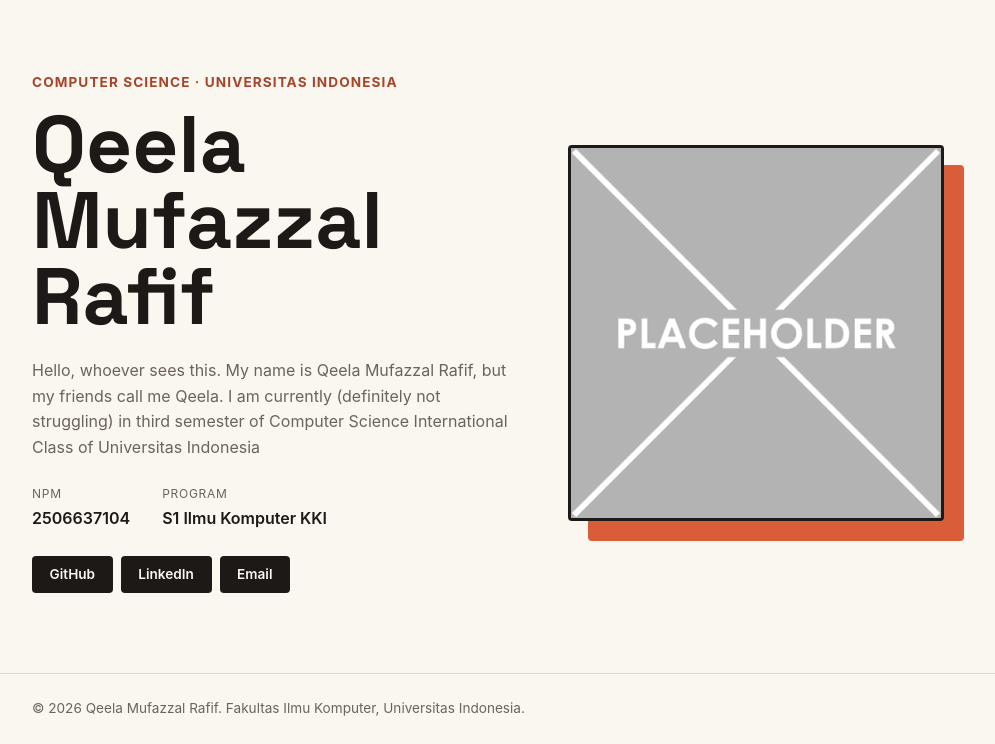
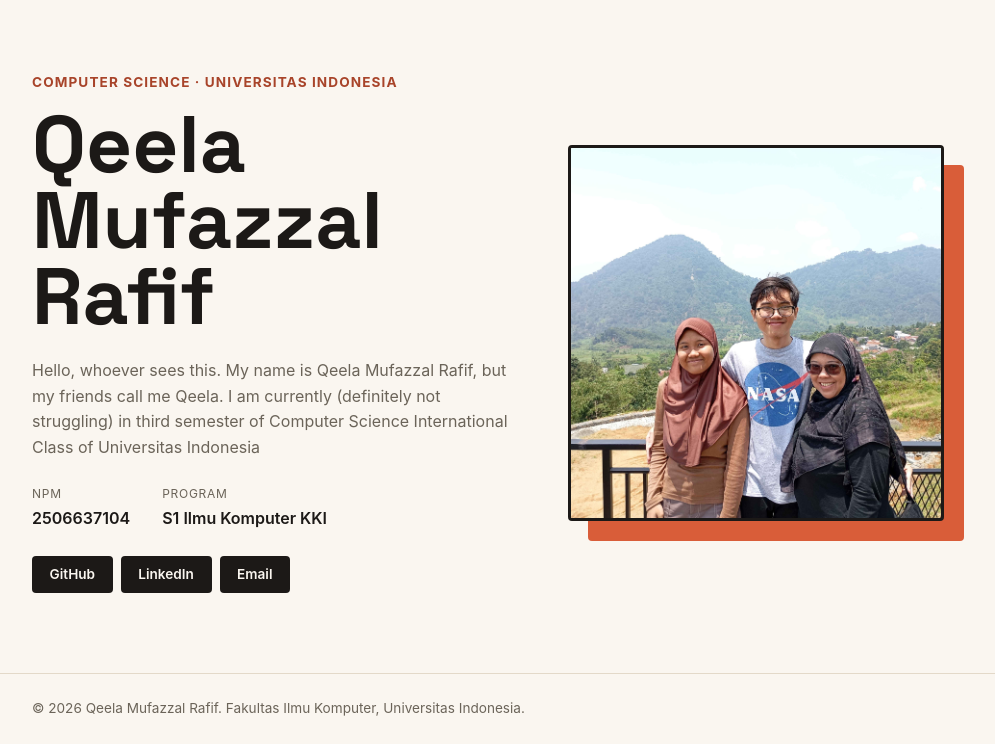
Before and after one commit to qeela-mufazzal/myportofolio, a Django app: page / in a window 1280 px wide. Shown: the part 74-818 px from the top of the page, without its empty margins (152-1147 px from the left). Run offline with Django 5.2, Linux system fonts and the light colour scheme.

Commit message:
Updated picture

```diff
--- a/templates/index.html
+++ b/templates/index.html
@@ -28,7 +28,7 @@
                 </div>
                 <div class="hero-photo">
                     <div class="photo-block"></div>
-                    <img class="avatar" src="/static/img/temp.png" alt="Photo of Qeela">
+                    <img class="avatar" src="/static/img/profile.jpg" alt="Photo of Qeela">
                 </div>
                 <div class="hero-details">
                     <p class="bio">Hello, whoever sees this. My name is Qeela Mufazzal Rafif, but my friends call me Qeela. I am currently (definitely not struggling) in third semester of Computer Science International Class of Universitas Indonesia</p>
```
Also changed, not shown: static/img/profile.jpg (added).
